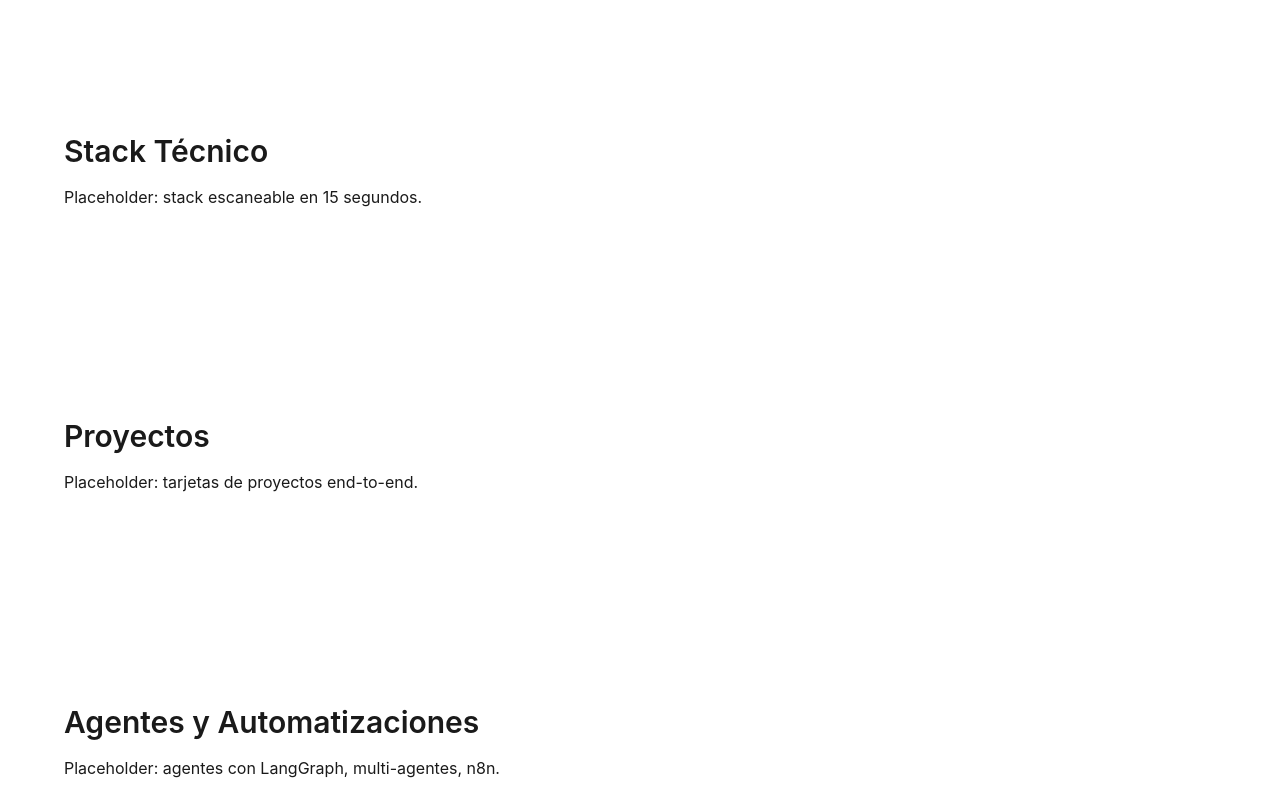
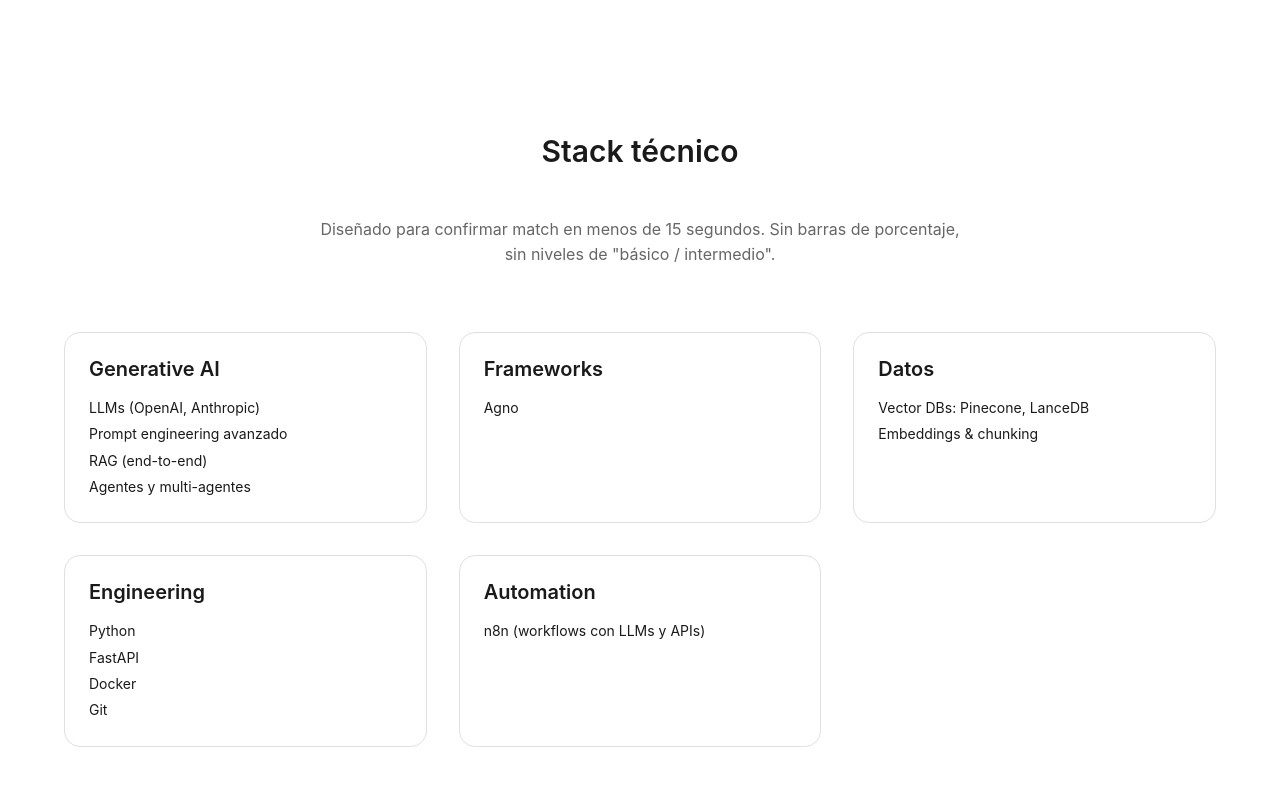
Before and after one commit to marylenis/portafolio-personal, a Next.js app: page / in a window 1280 px wide. Shown: the part 520-1320 px from the top of the page. Built offline with nearby package versions, Linux system fonts and the light colour scheme.

Commit message:
Update portfolio plan to reflect progress in Fase 4, increasing completed tasks to 20. Implement StackSection component in Home page and add corresponding styles for the stack layout.

```diff
--- a/app/page.tsx
+++ b/app/page.tsx
@@ -1,4 +1,5 @@
 import HeroSection from '../sections/HeroSection'
+import StackSection from '../sections/StackSection'
 
 export default function Home() {
   return (
@@ -10,12 +11,7 @@
         contactUrl="#"
       />
 
-      <section id="stack" className="section">
-        <div className="container">
-          <h2>Stack Técnico</h2>
-          <p>Placeholder: stack escaneable en 15 segundos.</p>
-        </div>
-      </section>
+      <StackSection />
 
       <section id="proyectos" className="section">
         <div className="container">
--- /dev/null
+++ b/sections/StackSection.tsx
@@ -0,0 +1,77 @@
+import React from 'react'
+
+type StackItem = {
+  label: string
+}
+
+type StackCategory = {
+  title: string
+  items: StackItem[]
+}
+
+const stackCategories: StackCategory[] = [
+  {
+    title: 'Generative AI',
+    items: [
+      { label: 'LLMs (OpenAI, Anthropic)' },
+      { label: 'Prompt engineering avanzado' },
+      { label: 'RAG (end-to-end)' },
+      { label: 'Agentes y multi-agentes' },
+    ],
+  },
+  {
+    title: 'Frameworks',
+    items: [{ label: 'Agno' }],
+  },
+  {
+    title: 'Datos',
+    items: [
+      { label: 'Vector DBs: Pinecone, LanceDB' },
+      { label: 'Embeddings & chunking' },
+    ],
+  },
+  {
+    title: 'Engineering',
+    items: [
+      { label: 'Python' },
+      { label: 'FastAPI' },
+      { label: 'Docker' },
+      { label: 'Git' },
+    ],
+  },
+  {
+    title: 'Automation',
+    items: [{ label: 'n8n (workflows con LLMs y APIs)' }],
+  },
+]
+
+export default function StackSection() {
+  return (
+    <section id="stack" className="section stack">
+      <div className="container">
+        <header className="stack__header">
+          <h2 className="section-title">Stack técnico</h2>
+          <p className="stack__subtitle">
+            Diseñado para confirmar match en menos de 15 segundos. Sin barras de porcentaje, sin
+            niveles de &quot;básico / intermedio&quot;.
+          </p>
+        </header>
+
+        <div className="stack__grid" aria-label="Stack técnico">
+          {stackCategories.map((category) => (
+            <article key={category.title} className="stack__card">
+              <h3 className="stack__card-title">{category.title}</h3>
+              <ul className="stack__list">
+                {category.items.map((item) => (
+                  <li key={item.label} className="stack__item">
+                    {item.label}
+                  </li>
+                ))}
+              </ul>
+            </article>
+          ))}
+        </div>
+      </div>
+    </section>
+  )
+}
--- a/styles/globals.css
+++ b/styles/globals.css
@@ -310,6 +310,50 @@
   transform: translateY(-1px);
 }
 
+/* Stack */
+.stack__header {
+  max-width: 640px;
+  margin: 0 auto var(--spacing-3xl);
+  text-align: center;
+}
+
+.stack__subtitle {
+  color: var(--color-text-light);
+  font-size: var(--font-size-base);
+}
+
+.stack__grid {
+  display: grid;
+  grid-template-columns: repeat(3, minmax(0, 1fr));
+  gap: var(--spacing-xl);
+}
+
+.stack__card {
+  border: 1px solid var(--color-border);
+  border-radius: 16px;
+  padding: var(--spacing-lg);
+  background-color: #ffffff;
+}
+
+.stack__card-title {
+  font-size: var(--font-size-xl);
+  margin-bottom: var(--spacing-md);
+}
+
+.stack__list {
+  list-style: none;
+  padding: 0;
+  margin: 0;
+  display: flex;
+  flex-direction: column;
+  gap: var(--spacing-xs);
+}
+
+.stack__item {
+  font-size: var(--font-size-sm);
+  color: var(--color-text);
+}
+
 /* Responsive */
 @media (max-width: 768px) {
   :root {
```
Also changed, not shown: 1 other file (tests, documents, lock files or other folders).
